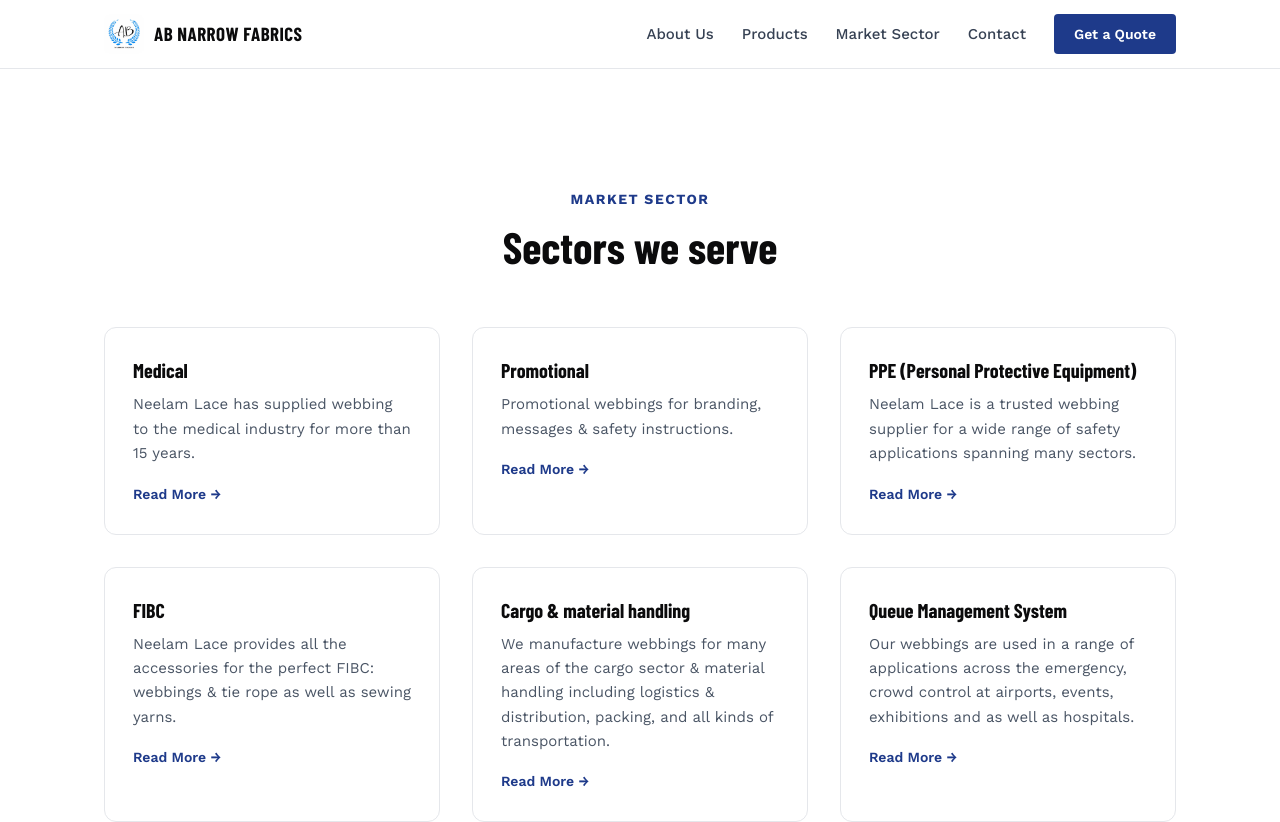
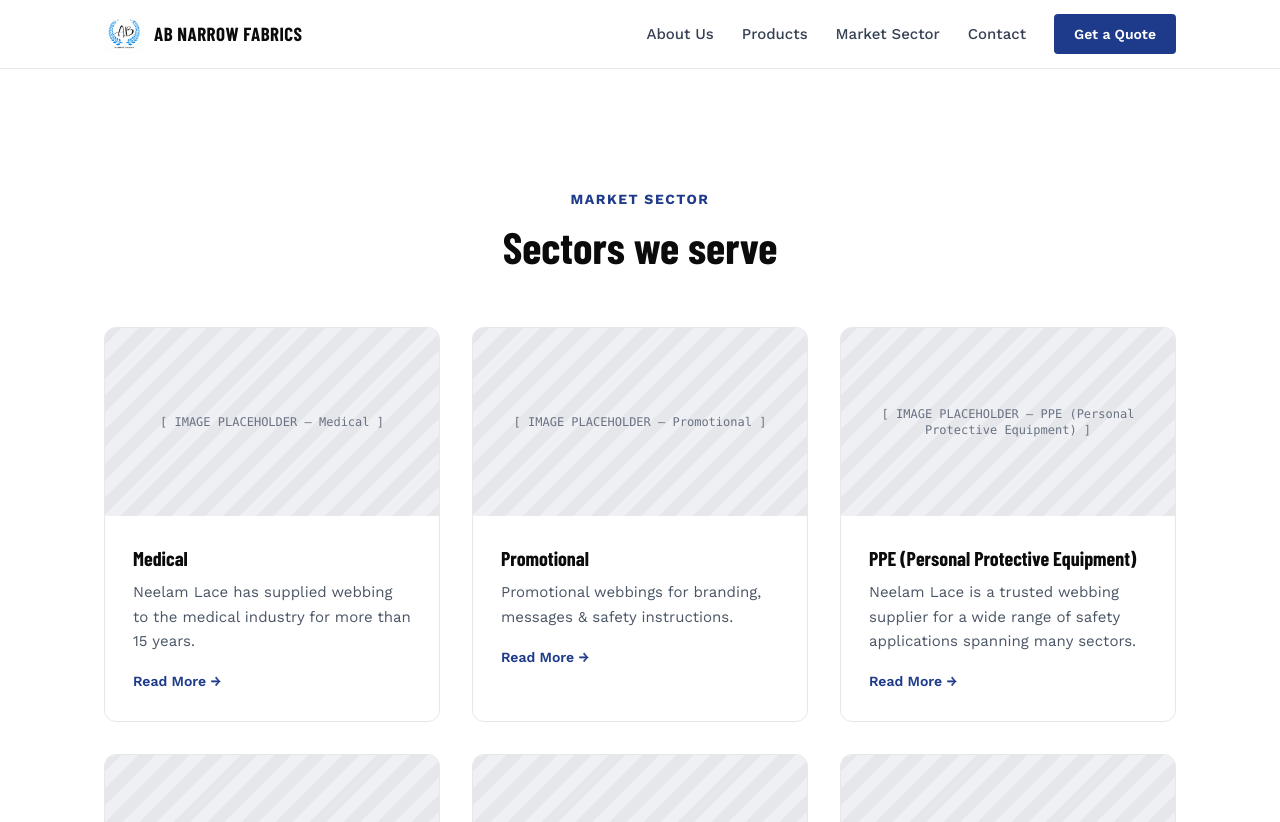
Before and after one commit to abnarrowfabrics/narrow-fabrics, a Next.js app: page /market-sector in a window 1280 px wide. Shown: the top 822 px of the page. Built offline with nearby package versions, Linux system fonts and the light colour scheme; a web font is replaced by a local one.

Commit message:
added the placeholder images for the market sector page

```diff
--- a/app/market-sector/page.tsx
+++ b/app/market-sector/page.tsx
@@ -7,6 +7,11 @@ export const metadata: Metadata = {
   title: "Market Sector — AB Narrow Fabrics",
   description:
     "The sectors AB Narrow Fabrics supplies — medical, promotional, PPE, FIBC, cargo, queue management, rubber, luggage, garment and pet accessories.",
+};
+
+const placeholderStyle = {
+  backgroundImage:
+    "repeating-linear-gradient(135deg,#E5E7EB,#E5E7EB 12px,#EEF0F3 12px,#EEF0F3 24px)",
 };
 
 export default function MarketSector() {
@@ -28,13 +33,21 @@ export default function MarketSector() {
           {sectors.map((sector) => (
             <div
               key={sector.name}
-              className="rounded-xl border border-gray-200 bg-white p-7 transition-all duration-300 hover:-translate-y-1 hover:shadow-[0_16px_40px_rgba(11,11,12,0.12)]"
+              className="overflow-hidden rounded-xl border border-gray-200 bg-white transition-all duration-300 hover:-translate-y-1 hover:shadow-[0_16px_40px_rgba(11,11,12,0.12)]"
             >
-              <h2 className="mb-2 font-[family-name:var(--font-heading)] text-xl font-bold">
-                {sector.name}
-              </h2>
-              <p className="mb-4 text-[15px] leading-relaxed text-gray-600">{sector.description}</p>
-              <span className="text-sm font-semibold text-[#1E3A8A]">Read More →</span>
+              <div
+                style={placeholderStyle}
+                className="flex aspect-video items-center justify-center p-5 text-center font-mono text-xs text-gray-500"
+              >
+                [ IMAGE PLACEHOLDER — {sector.name} ]
+              </div>
+              <div className="p-7">
+                <h2 className="mb-2 font-[family-name:var(--font-heading)] text-xl font-bold">
+                  {sector.name}
+                </h2>
+                <p className="mb-4 text-[15px] leading-relaxed text-gray-600">{sector.description}</p>
+                <span className="text-sm font-semibold text-[#1E3A8A]">Read More →</span>
+              </div>
             </div>
           ))}
         </div>
```
